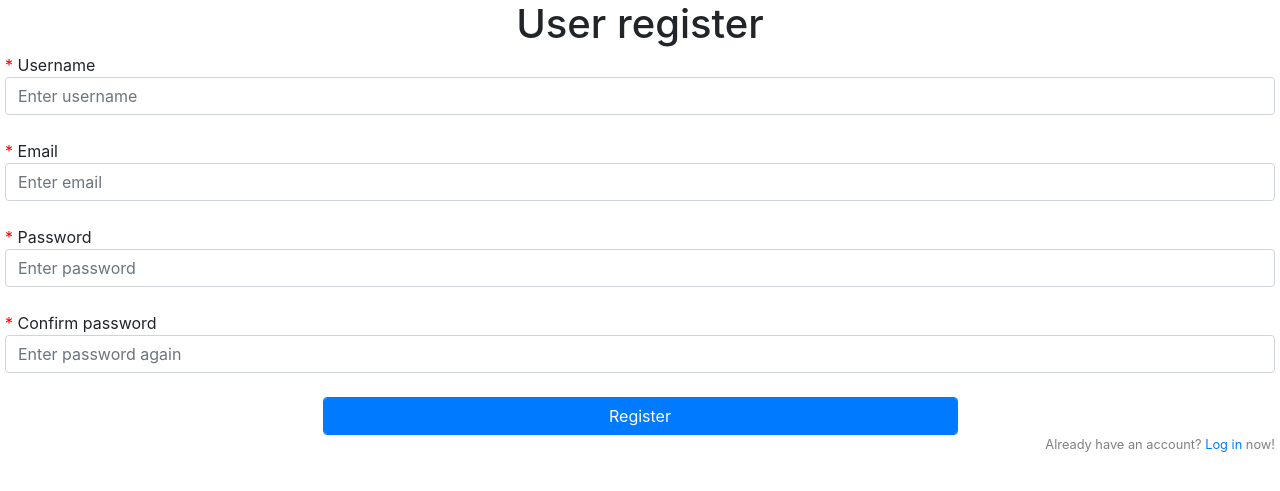
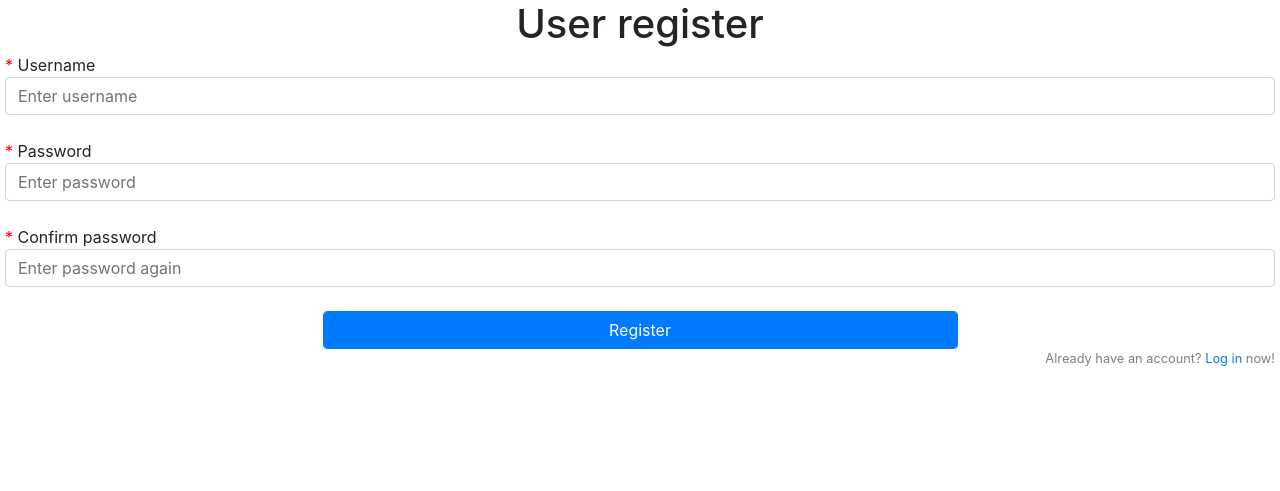
Before and after one commit to EdwardLab/dogchat, a Django app: page /register/ in a window 1280 px wide. Shown: the part 56-547 px from the top of the page. Run offline with Django 3.2, Linux system fonts and the light colour scheme; some libraries are stand-ins or nearby versions.

Commit message:
changes register page

```diff
--- a/users/templates/users/register.html
+++ b/users/templates/users/register.html
@@ -56,8 +56,6 @@
             </div>
             <label for="username"><span> * </span>Username</label><br>
             <input type="text" name="username" class="form-control" id="username" placeholder="Enter username" required><br>
-            <label for="email"><span> * </span>Email</label><br>
-            <input type="email" name="email" class="form-control" id="email" placeholder="Enter email" required><br>
             <label for="password"><span> * </span>Password</label><br>
             <input type="password" name="password" class="form-control" id="password" placeholder="Enter password" required><br>
             <label for="password"><span> * </span>Confirm password</label><br>
```
